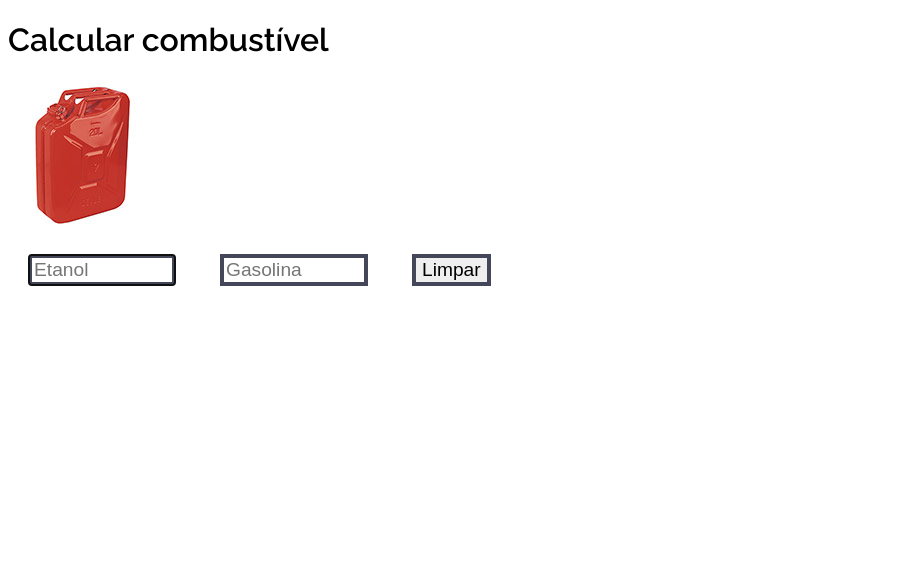
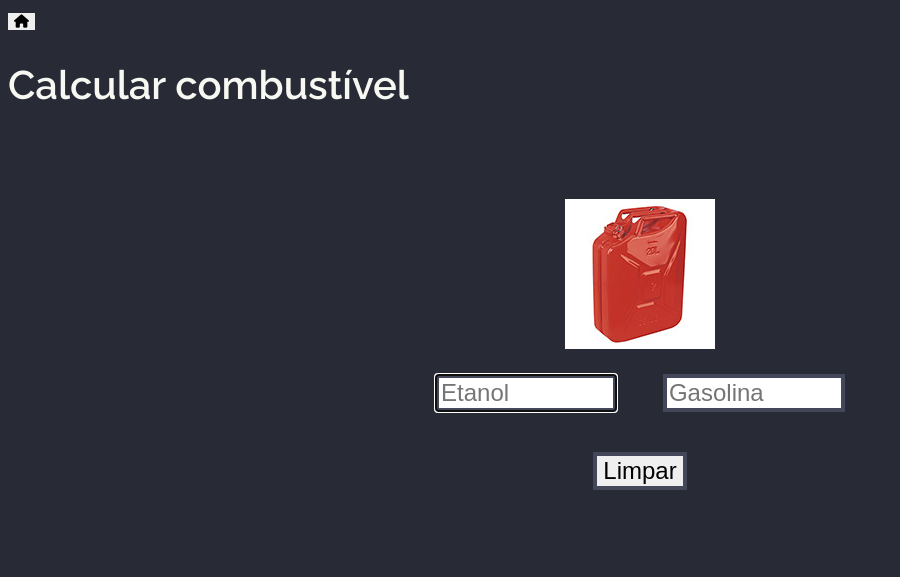
Before and after one commit to radialserial/radialserial.github.io, a plain HTML site: page pages/gasolina/index.html in a window 1280 px wide. Shown: the whole page, without its empty margins (0-900 px from the left). Drawn offline with Linux system fonts and the light colour scheme.

Commit message:
Added styling to gasoline page

```diff
--- a/pages/gasolina/index.html
+++ b/pages/gasolina/index.html
@@ -9,14 +9,23 @@
     <link rel="stylesheet" href="/style/style.css">
     <link rel="icon" href="/Untitled.ico" type="image/x-icon">
     <script src="/scripts/gasolina.js"></script>
+    <script src="https://kit.fontawesome.com/3104434a60.js" crossorigin="anonymous"></script>
+    <script src="/scripts/components.js" type="module"></script>
 </head>
 
-<body>
+<body class="dracula">
+
+    <app-top>
+        <i class="fa-solid fa-home" slot="content"></i>
+    </app-top>
+
     <h1>Calcular combustível</h1>
-    <img src="/assets/images/normal.jpg" alt="combustível" id="imagem">
-    <form name="frdados">
+    <form name="frdados" class="gasolina">
+        <img src="/assets/images/normal.jpg" alt="combustível" id="imagem">
+        <br>
         <input type="text" name="txetanol" size="10" placeholder="Etanol" autofocus onblur="melhor()">
         <input type="text" name="txgasolina" size="10" placeholder="Gasolina" onblur="melhor()">
+        <br>
         <input type="reset" value="Limpar" onclick="limpar()">
     </form>
 </body>
--- a/style/style.scss
+++ b/style/style.scss
@@ -151,3 +151,12 @@ form {
         font-size: larger;
     }
 }
+
+.gasolina {
+    display: block;
+    padding: 5vw;
+    text-align: center;
+    & > img {
+        max-height: 150px;
+    }
+}
```
Also changed, not shown: style/style.css.
